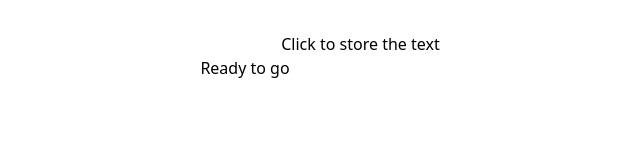
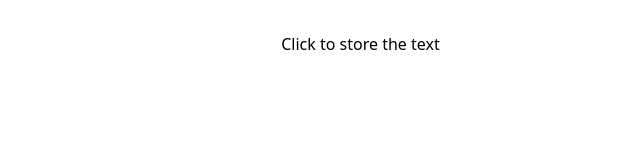
Before and after one commit to GourabDas2000/JourneyJunction, a React (Vite) app in the folder client/: page / in a window 1280 px wide. Shown: the top 160 px of the page, without its empty margins (395-1035 px from the left). Built offline with nearby package versions, Linux system fonts and the light colour scheme.

Commit message:
Testing commits

```diff
--- a/client/src/App.jsx
+++ b/client/src/App.jsx
@@ -17,7 +17,6 @@ function App() {
     <>
      <input type='text' onChange={(e) => settext(e.target.value)}/>
      <button onClick={handlesubmit}>Click to store the text</button>
-     <h1>Ready to go</h1>
     </>
   )
 }
```
